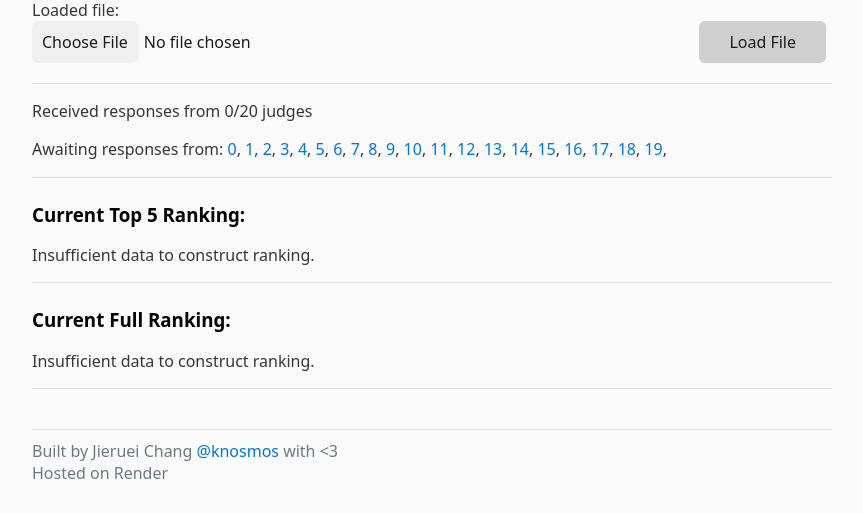
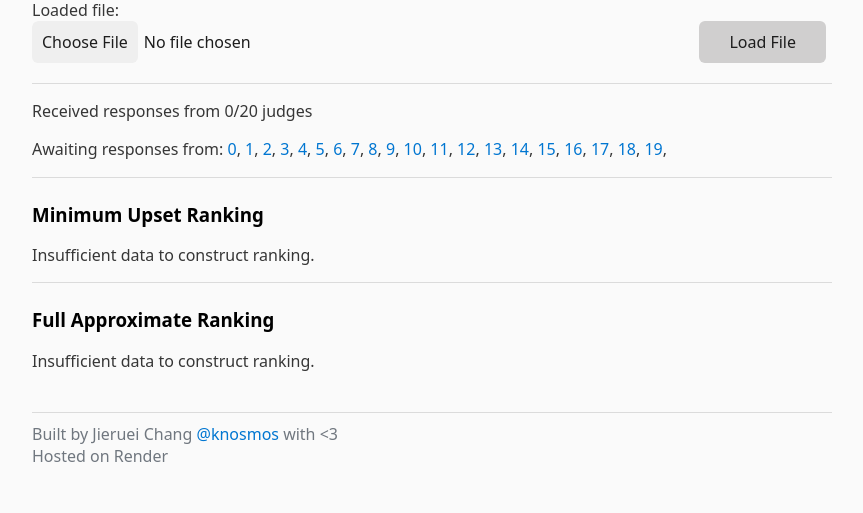
Before and after one commit to knosmos/arbiter, a Flask app: page / in a window 1280 px wide. Shown: the part 287-800 px from the top of the page, without its empty margins (208-1071 px from the left). Run offline with Flask 2, Linux system fonts and the light colour scheme.

Commit message:
minor stylistic changes

```diff
--- a/templates/base.html
+++ b/templates/base.html
@@ -2,6 +2,7 @@
 <html lang="en">
     <head>
         <meta charset="utf-8">
+        <title>Arbiter</title>
         <meta name="viewport" content="width=device-width, initial-scale=1">
         <link rel="stylesheet" href="https://cdn.jsdelivr.net/npm/water.css@2/out/light.css">
         <script src="https://cdn.jsdelivr.net/npm/sortablejs@latest/Sortable.min.js"></script>
--- a/templates/index.html
+++ b/templates/index.html
@@ -22,7 +22,7 @@ Loaded file: {{ csv_filename }}
 {% endfor %}
 </p>
 <hr>
-<h3>Current Top 5 Ranking:</h3>
+<h3>Minimum Upset Ranking</h3>
 {% if top5 %}
 <table>
     <tr>
@@ -40,7 +40,7 @@ Loaded file: {{ csv_filename }}
 <p>Insufficient data to construct ranking.</p>
 {% endif %}
 <hr>
-<h3>Current Full Ranking:</h3>
+<h3>Full Approximate Ranking</h3>
 {% if ranking %}
 <table>
     <tr>
@@ -59,7 +59,7 @@ Loaded file: {{ csv_filename }}
 {% else %}
 <p>Insufficient data to construct ranking.</p>
 {% endif %}
-<hr>
+
 <footer>
     Built by Jieruei Chang <a href="jieruei.github.io">@knosmos</a> with &lt;3<br>
     Hosted on Render
```
